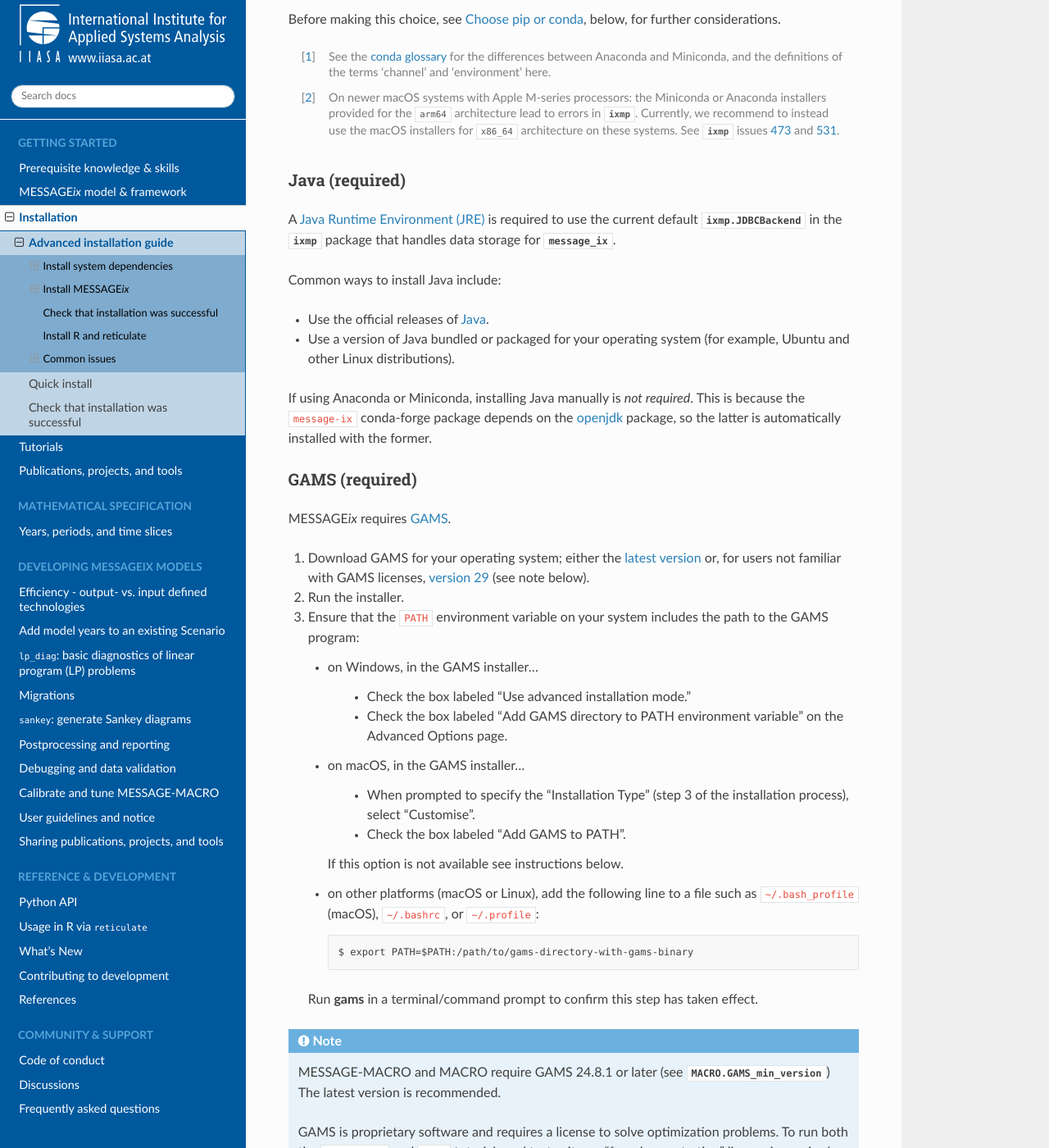
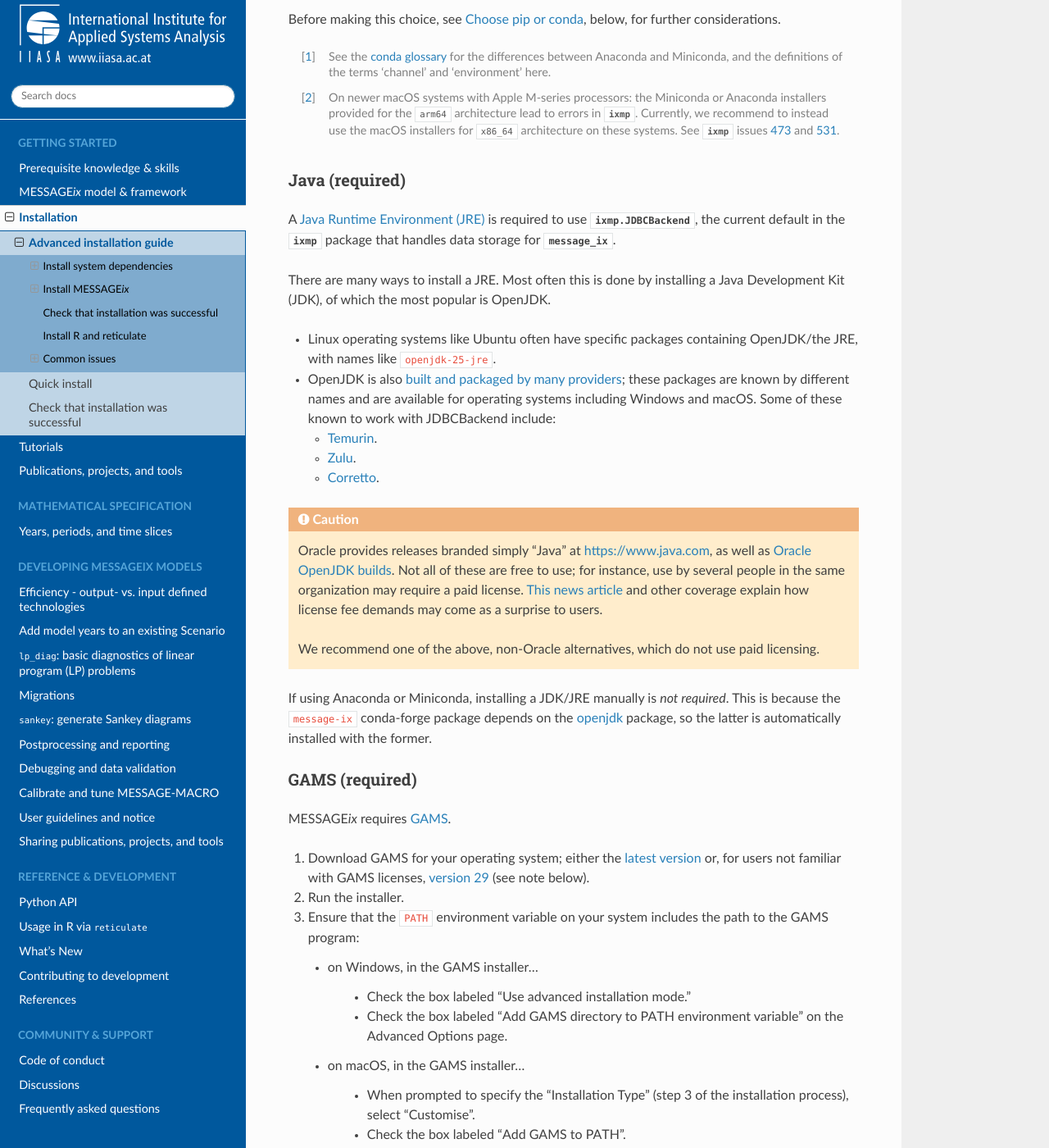
Before and after one commit to iiasa/message_ix, a Sphinx documentation site: the page built from doc/install-adv.rst, in a window 1280 px wide and 1400 px high, scrolled down 1143 px. Shown: the whole window at 82% size. Built offline with Sphinx 7.4.7 and the Read the Docs theme 3.1.0, drawn with Linux system fonts in a browser that asks for light colours; pages that are not in the unit, such as notebooks, are missing from menus; the version number could not be read and is left out.

Commit message:
Update JRE text/links in docs (#889)

```diff
--- a/doc/install-adv.rst
+++ b/doc/install-adv.rst
@@ -38,15 +38,39 @@
 Java (required)
 ---------------
 
-A `Java Runtime Environment (JRE) <https://en.wikipedia.org/wiki/Java_(software_platform)#Java_Runtime_Environment>`_ is required to use the current default :class:`ixmp.JDBCBackend <ixmp.backend.jdbc.JDBCBackend>` in the :mod:`ixmp` package that handles data storage for :mod:`message_ix`.
+A `Java Runtime Environment (JRE) <https://en.wikipedia.org/wiki/Java_(software_platform)#Java_Runtime_Environment>`_ is required
+to use :class:`ixmp.JDBCBackend <ixmp.backend.jdbc.JDBCBackend>`,
+the current default in the :mod:`ixmp` package that handles data storage for :mod:`message_ix`.
 
-Common ways to install Java include:
+There are many ways to install a JRE.
+Most often this is done by installing a Java Development Kit (JDK),
+of which the most popular is OpenJDK.
 
-- Use the official releases of `Java <https://www.java.com>`_.
-- Use a version of Java bundled or packaged for your operating system (for example, Ubuntu and other Linux distributions).
+- Linux operating systems like Ubuntu often have specific packages containing OpenJDK/the JRE,
+  with names like ``openjdk-25-jre``.
+- OpenJDK is also `built and packaged by many providers <https://en.wikipedia.org/wiki/OpenJDK#OpenJDK_builds>`_;
+  these packages are known by different names
+  and are available for operating systems including Windows and macOS.
+  Some of these known to work with JDBCBackend include:
 
-If using Anaconda or Miniconda, installing Java manually is *not required*.
-This is because the ``message-ix`` conda-forge package depends on the `openjdk <https://anaconda.org/conda-forge/openjdk>`_ package, so the latter is automatically installed with the former.
+  - `Temurin <https://adoptium.net/temurin/releases/>`_.
+  - `Zulu <https://www.azul.com/downloads/?package=jre#zulu>`_.
+  - `Corretto <https://aws.amazon.com/corretto/>`_.
+
+.. caution::
+
+   Oracle provides releases branded simply “Java” at https://www.java.com,
+   as well as `Oracle OpenJDK builds <https://jdk.java.net/>`_.
+   Not all of these are free to use;
+   for instance, use by several people in the same organization may require a paid license.
+   `This news article <https://www.theregister.com/2025/05/09/users_advised_to_review_oracle_java_use/>`__ and other coverage
+   explain how license fee demands may come as a surprise to users.
+
+   We recommend one of the above, non-Oracle alternatives, which do not use paid licensing.
+
+If using Anaconda or Miniconda, installing a JDK/JRE manually is *not required*.
+This is because the ``message-ix`` conda-forge package depends on the `openjdk <https://anaconda.org/conda-forge/openjdk>`_ package,
+so the latter is automatically installed with the former.
 
 
 .. _install-gams:
```
